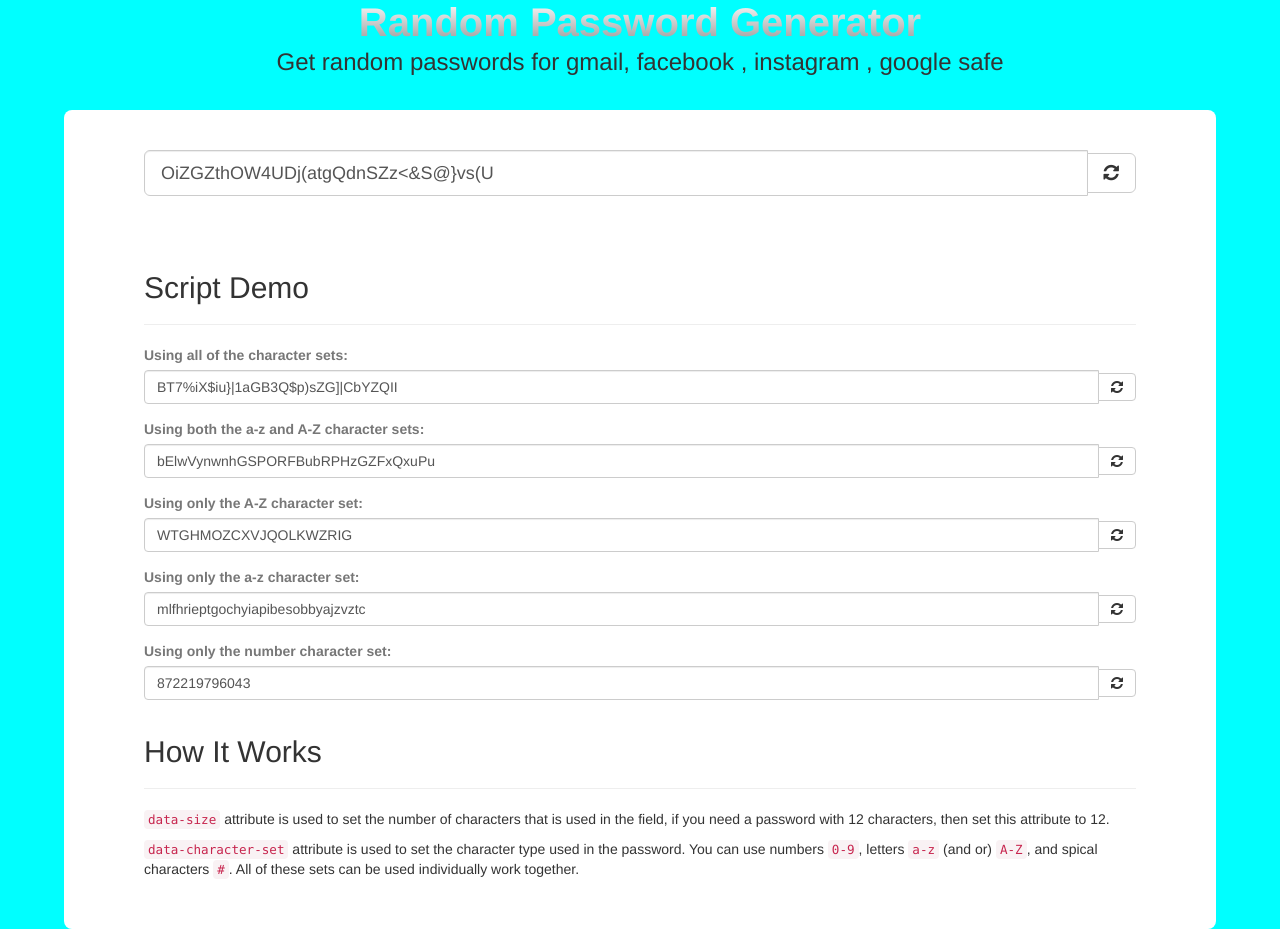
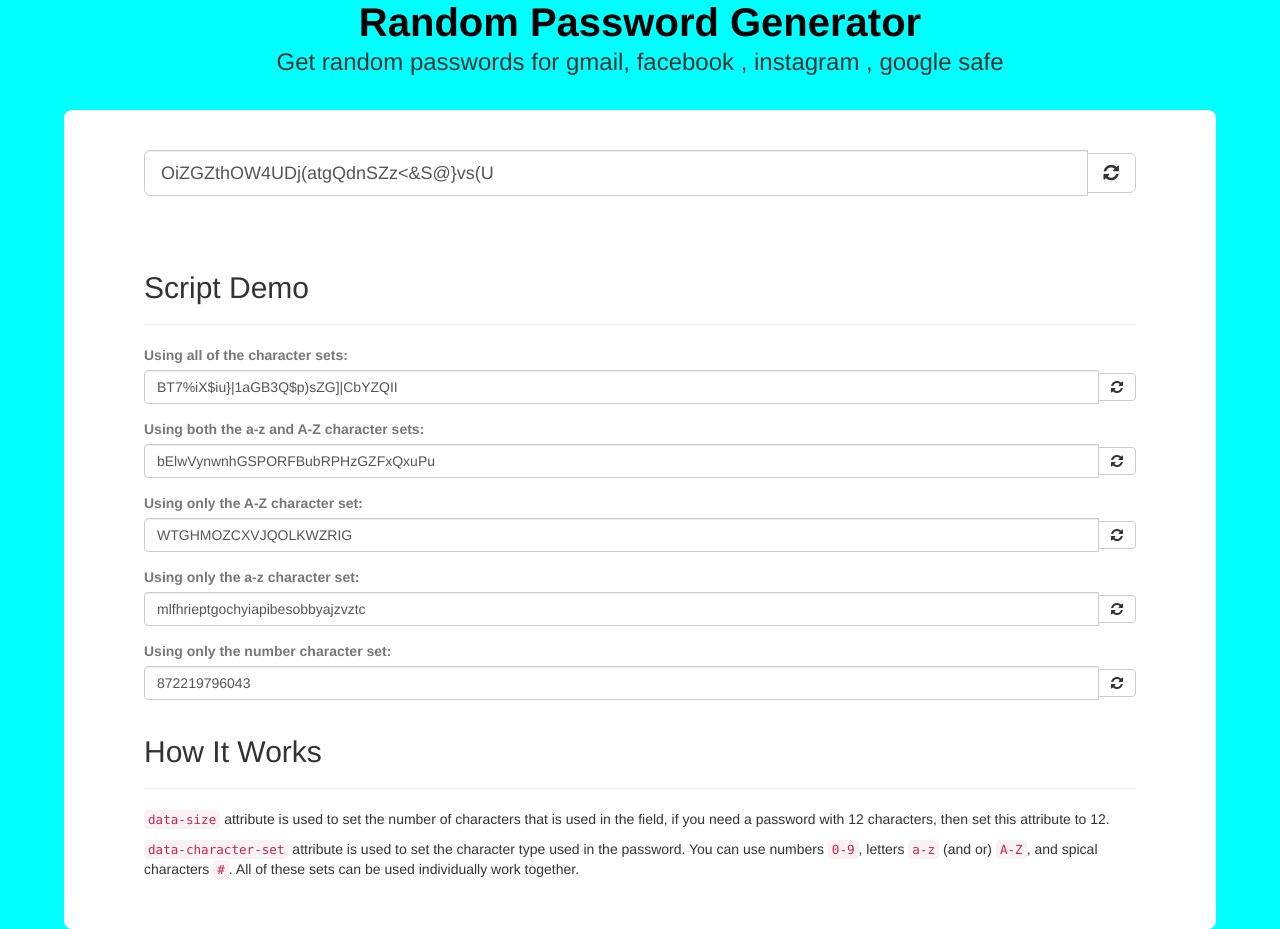
Before and after one commit to PIYUSHAHUJA-HUB/password-generator-blogger, a plain HTML site: page index.html in a window 1280 px wide. Drawn offline with nearby package versions, Linux system fonts and the light colour scheme.

Commit message:
Update index.html

```diff
--- a/index.html
+++ b/index.html
@@ -13,7 +13,7 @@ h1 {
   font-size: 4rem;
   font-weight: 900;
   margin: 0 0 5px 0;
-  background: -webkit-linear-gradient(#fff, #999);
+    background: black;
   -webkit-background-clip: text;
   -webkit-text-fill-color: transparent;
   text-align: center;
```
